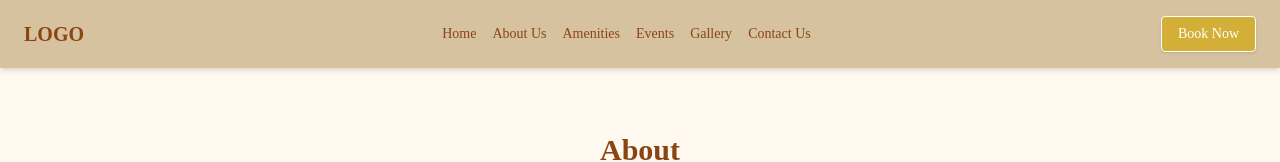
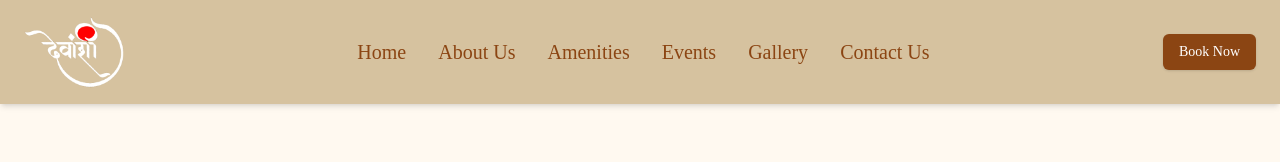
Before and after one commit to sujallll/devanshi-nx_504, a Next.js app: page /about in a window 1280 px wide. Shown: the top 162 px of the page. Built offline with nearby package versions, Linux system fonts and the light colour scheme.

Commit message:
Nav Bar Update

```diff
--- a/app/Amenities/page.tsx
+++ b/app/Amenities/page.tsx
@@ -28,19 +28,28 @@ export default function Amenities() {
     { icon: '/people-icon.png', title: '1700 People intake', description: 'Since the hall is 12,500 sq ft huge enough, it has the capacity which can fill upto 1700 guests at a time, without any hassle and chaotic atmosphere around' },
   ];
 
+  const scrollToBookingForm = () => {
+    const bookingForm = document.getElementById('booking-form');
+    if (bookingForm) {
+      bookingForm.scrollIntoView({ behavior: 'smooth' });
+    }
+  };
+
   return (
     <main className="min-h-screen bg-[#FFF9F0]">
       <header className="bg-[#D6C29F] py-4 px-6 shadow-md">
         <div className="container mx-auto">
           <nav className="flex items-center justify-between flex-wrap">
             <div className="flex items-center flex-shrink-0 mr-6">
+            <Link href="/">
               <Image
                 src="/images/logo.png"
                 alt="Devanshi NX Logo"
-                width={50}
+                width={100}
                 height={50}
                 className="mr-2"
               />
+              </Link>
             </div>
             <div className="block lg:hidden">
               <button
@@ -54,19 +63,19 @@ export default function Amenities() {
               </button>
             </div>
             <div className={`w-full block flex-grow lg:flex lg:items-center lg:w-auto ${isMenuOpen ? '' : 'hidden'}`}>
-              <div className="text-sm lg:flex-grow text-center">
+            <div className="text-center text-xl lg:flex-grow">
                 {navItems.map((item) => (
                   <Link
                     key={item.name}
                     href={item.href}
-                    className="block mt-4 lg:inline-block lg:mt-0 text-[#8B4513] hover:text-[#B8860B] mr-4"
+                    className="block mt-4 lg:inline-block lg:mt-0 text-[#8B4513] hover:text-[#B8860B] mr-8"
                   >
                     {item.name}
                   </Link>
                 ))}
               </div>
               <div>
-                <Button className="inline-block text-sm px-4 py-2 leading-none border rounded text-white border-white hover:border-transparent hover:text-[#D4AF37] hover:bg-white mt-4 lg:mt-0 bg-[#D4AF37]">
+              <Button onClick={scrollToBookingForm} className="inline-block text-sm px-4 py-2 leading-none text-white hover:border-transparent hover:text-[#8B4513] hover:bg-white mt-4 lg:mt-0 bg-[#8B4513]">
                   Book Now
                 </Button>
               </div>
@@ -107,7 +116,7 @@ export default function Amenities() {
         </div>
 
         {/* Booking Form */}
-        <div className="bg-[#F5E6D3] p-8 rounded-lg shadow-md max-w-3xl mx-auto">
+        <div id="booking-form" className="bg-[#F5E6D3] p-8 rounded-lg shadow-md max-w-3xl mx-auto">
           <h2 className="text-3xl font-bold mb-6 text-center text-[#8B4513]">Booking Form</h2>
           <form className="space-y-4">
             <div className="grid grid-cols-1 md:grid-cols-2 gap-4">
--- a/app/about/page.tsx
+++ b/app/about/page.tsx
@@ -20,15 +20,28 @@ export default function Home() {
     { name: 'Contact Us', href: '/contact' }
   ];
 
+  const scrollToBookingForm = () => {
+    const bookingForm = document.getElementById('booking-form');
+    if (bookingForm) {
+      bookingForm.scrollIntoView({ behavior: 'smooth' });
+    }
+  };
+
   return (
     <main className="min-h-screen bg-[#FFF9F0]">
       <header className="bg-[#D6C29F] py-4 px-6 shadow-md">
         <div className="container mx-auto">
           <nav className="flex items-center justify-between flex-wrap">
             <div className="flex items-center flex-shrink-0 mr-6">
-              <div className="text-[#8B4513] font-bold text-xl">
-                LOGO
-              </div>
+            <Link href="/">
+              <Image
+                src="/images/logo.png"
+                alt="Devanshi NX Logo"
+                width={100}
+                height={50}
+                className="mr-2"
+              />
+              </Link>
             </div>
             <div className="block lg:hidden">
               <button
@@ -42,19 +55,19 @@ export default function Home() {
               </button>
             </div>
             <div className={`w-full block flex-grow lg:flex lg:items-center lg:w-auto ${isMenuOpen ? '' : 'hidden'}`}>
-              <div className="text-sm lg:flex-grow text-center">
+            <div className="text-center text-xl lg:flex-grow">
                 {navItems.map((item) => (
                   <Link
                     key={item.name}
                     href={item.href}
-                    className="block mt-4 lg:inline-block lg:mt-0 text-[#8B4513] hover:text-[#B8860B] mr-4"
+                    className="block mt-4 lg:inline-block lg:mt-0 text-[#8B4513] hover:text-[#B8860B] mr-8"
                   >
                     {item.name}
                   </Link>
                 ))}
               </div>
               <div>
-                <Button className="inline-block text-sm px-4 py-2 leading-none border rounded text-white border-white hover:border-transparent hover:text-[#D4AF37] hover:bg-white mt-4 lg:mt-0 bg-[#D4AF37]">
+              <Button onClick={scrollToBookingForm} className="inline-block text-sm px-4 py-2 leading-none text-white hover:border-transparent hover:text-[#8B4513] hover:bg-white mt-4 lg:mt-0 bg-[#8B4513]">
                   Book Now
                 </Button>
               </div>
@@ -102,7 +115,7 @@ export default function Home() {
         </div>
 
         {/* Booking Form */}
-        <div className="bg-[#F5E6D3] p-8 rounded-lg shadow-md max-w-3xl mx-auto">
+        <div id="booking-form" className="bg-[#F5E6D3] p-8 rounded-lg shadow-md max-w-3xl mx-auto">
           <h2 className="text-3xl font-bold mb-6 text-center text-[#8B4513]">Booking Form</h2>
           <form className="space-y-4">
             <div className="grid grid-cols-1 md:grid-cols-2 gap-4">
--- a/app/contact/page.tsx
+++ b/app/contact/page.tsx
@@ -6,7 +6,6 @@ import { Button } from '@/components/ui/button';
 import { Card, CardContent } from '@/components/ui/card';
 import { Input } from '@/components/ui/input';
 import { Textarea } from '@/components/ui/textarea';
-
 
 export default function Contact() {
   const [isMenuOpen, setIsMenuOpen] = useState(false);
@@ -20,19 +19,28 @@ export default function Contact() {
     { name: 'Contact Us', href: '/contact' }
   ];
 
+  const scrollToBookingForm = () => {
+    const bookingForm = document.getElementById('booking-form');
+    if (bookingForm) {
+      bookingForm.scrollIntoView({ behavior: 'smooth' });
+    }
+  };
+
   return (
     <main className="min-h-screen bg-[#FFF9F0]">
       <header className="bg-[#D6C29F] py-4 px-6 shadow-md">
         <div className="container mx-auto">
           <nav className="flex items-center justify-between flex-wrap">
             <div className="flex items-center flex-shrink-0 mr-6">
+              <Link href="/">
                 <Image
                   src="/images/logo.png"
                   alt="Devanshi NX Logo"
-                width={50}
+                  width={100}
                   height={50}
-                className="mr-2"
+                  className="mr-2 cursor-pointer"
                 />
+              </Link>
             </div>
             <div className="block lg:hidden">
               <button
@@ -46,19 +54,19 @@ export default function Contact() {
               </button>
             </div>
             <div className={`w-full block flex-grow lg:flex lg:items-center lg:w-auto ${isMenuOpen ? '' : 'hidden'}`}>
-              <div className="text-sm lg:flex-grow text-center">
+              <div className="text-center text-xl lg:flex-grow">
                 {navItems.map((item) => (
                   <Link
                     key={item.name}
                     href={item.href}
-                    className="block mt-4 lg:inline-block lg:mt-0 text-[#8B4513] hover:text-[#B8860B] mr-4"
+                    className="block mt-4 lg:inline-block lg:mt-0 text-[#8B4513] hover:text-[#B8860B] mr-8"
                   >
                     {item.name}
                   </Link>
                 ))}
               </div>
               <div>
-                <Button className="inline-block text-sm px-4 py-2 leading-none border rounded text-white border-white hover:border-transparent hover:text-[#D4AF37] hover:bg-white mt-4 lg:mt-0 bg-[#D4AF37]">
+                <Button onClick={scrollToBookingForm} className="inline-block text-sm px-4 py-2 leading-none text-white hover:border-transparent hover:text-[#8B4513] hover:bg-white mt-4 lg:mt-0 bg-[#8B4513]">
                   Book Now
                 </Button>
               </div>
--- a/app/events/page.tsx
+++ b/app/events/page.tsx
@@ -29,19 +29,28 @@ export default function Events() {
 
 
 
+  const scrollToBookingForm = () => {
+    const bookingForm = document.getElementById('booking-form');
+    if (bookingForm) {
+      bookingForm.scrollIntoView({ behavior: 'smooth' });
+    }
+  };
+
   return (
     <main className="min-h-screen bg-[#FFF9F0]">
       <header className="bg-[#D6C29F] py-4 px-6 shadow-md">
         <div className="container mx-auto">
           <nav className="flex items-center justify-between flex-wrap">
             <div className="flex items-center flex-shrink-0 mr-6">
+            <Link href="/">
               <Image
                 src="/images/logo.png"
                 alt="Devanshi NX Logo"
-                width={50}
+                width={100}
                 height={50}
                 className="mr-2"
               />
+              </Link>
             </div>
             <div className="block lg:hidden">
               <button
@@ -55,19 +64,19 @@ export default function Events() {
               </button>
             </div>
             <div className={`w-full block flex-grow lg:flex lg:items-center lg:w-auto ${isMenuOpen ? '' : 'hidden'}`}>
-              <div className="text-sm lg:flex-grow text-center">
+            <div className="text-center text-xl lg:flex-grow">
                 {navItems.map((item) => (
                   <Link
                     key={item.name}
                     href={item.href}
-                    className="block mt-4 lg:inline-block lg:mt-0 text-[#8B4513] hover:text-[#B8860B] mr-4"
+                    className="block mt-4 lg:inline-block lg:mt-0 text-[#8B4513] hover:text-[#B8860B] mr-8"
                   >
                     {item.name}
                   </Link>
                 ))}
               </div>
               <div>
-                <Button className="inline-block text-sm px-4 py-2 leading-none border rounded text-white border-white hover:border-transparent hover:text-[#D4AF37] hover:bg-white mt-4 lg:mt-0 bg-[#D4AF37]">
+                <Button onClick={scrollToBookingForm} className="inline-block text-sm px-4 py-2 leading-none text-white hover:border-transparent hover:text-[#8B4513] hover:bg-white mt-4 lg:mt-0 bg-[#8B4513]">
                   Book Now
                 </Button>
               </div>
@@ -113,7 +122,7 @@ export default function Events() {
         </div>
 
         {/* Booking Form */}
-        <div className="bg-[#F5E6D3] p-8 rounded-lg shadow-md max-w-3xl mx-auto mt-16">
+        <div id="booking-form" className="bg-[#F5E6D3] p-8 rounded-lg shadow-md max-w-3xl mx-auto">
           <h2 className="text-3xl font-bold mb-6 text-center text-[#8B4513]">Booking Form</h2>
           <form className="space-y-4">
             <div className="grid grid-cols-1 md:grid-cols-2 gap-4">
--- a/app/gallery/page.tsx
+++ b/app/gallery/page.tsx
@@ -50,19 +50,28 @@ export default function Home() {
     { src: '/event-12.jpg', alt: 'Event 12' },
   ];
 
+  const scrollToBookingForm = () => {
+    const bookingForm = document.getElementById('booking-form');
+    if (bookingForm) {
+      bookingForm.scrollIntoView({ behavior: 'smooth' });
+    }
+  };
+
   return (
     <main className="min-h-screen bg-[#FFF9F0]">
       <header className="bg-[#D6C29F] py-4 px-6 shadow-md">
         <div className="container mx-auto">
           <nav className="flex items-center justify-between flex-wrap">
             <div className="flex items-center flex-shrink-0 mr-6">
+            <Link href="/">
               <Image
                 src="/images/logo.png"
                 alt="Devanshi NX Logo"
-                width={50}
+                width={100}
                 height={50}
                 className="mr-2"
               />
+              </Link>
             </div>
             <div className="block lg:hidden">
               <button
@@ -76,19 +85,19 @@ export default function Home() {
               </button>
             </div>
             <div className={`w-full block flex-grow lg:flex lg:items-center lg:w-auto ${isMenuOpen ? '' : 'hidden'}`}>
-              <div className="text-sm lg:flex-grow text-center">
+            <div className="text-center text-xl lg:flex-grow">
                 {navItems.map((item) => (
                   <Link
                     key={item.name}
                     href={item.href}
-                    className="block mt-4 lg:inline-block lg:mt-0 text-[#8B4513] hover:text-[#B8860B] mr-4"
+                    className="block mt-4 lg:inline-block lg:mt-0 text-[#8B4513] hover:text-[#B8860B] mr-8"
                   >
                     {item.name}
                   </Link>
                 ))}
               </div>
               <div>
-                <Button className="inline-block text-sm px-4 py-2 leading-none border rounded text-white border-white hover:border-transparent hover:text-[#D4AF37] hover:bg-white mt-4 lg:mt-0 bg-[#D4AF37]">
+                <Button onClick={scrollToBookingForm} className="inline-block text-sm px-4 py-2 leading-none text-white hover:border-transparent hover:text-[#8B4513] hover:bg-white mt-4 lg:mt-0 bg-[#8B4513]">
                   Book Now
                 </Button>
               </div>
@@ -137,7 +146,7 @@ export default function Home() {
         </div>
 
         {/* Booking Form */}
-        <div className="bg-[#F5E6D3] p-8 rounded-lg shadow-md max-w-3xl mx-auto">
+        <div id="booking-form" className="bg-[#F5E6D3] p-8 rounded-lg shadow-md max-w-3xl mx-auto">
           <h2 className="text-3xl font-bold mb-6 text-center text-[#8B4513]">Booking Form</h2>
           <form className="space-y-4">
             <div className="grid grid-cols-1 md:grid-cols-2 gap-4">
--- a/app/page.tsx
+++ b/app/page.tsx
@@ -53,12 +53,12 @@ export default function Home() {
               </button>
             </div>
             <div className={`w-full block flex-grow lg:flex lg:items-center lg:w-auto ${isMenuOpen ? '' : 'hidden'}`}>
-              <div className="text-sm lg:flex-grow text-center">
+            <div className="text-center text-xl lg:flex-grow">
                 {navItems.map((item) => (
                   <Link
                     key={item.name}
                     href={item.href}
-                    className="block mt-4 lg:inline-block lg:mt-0 text-[#8B4513] hover:text-[#B8860B] mr-4"
+                    className="block mt-4 lg:inline-block lg:mt-0 text-[#8B4513] hover:text-[#B8860B] mr-8"
                   >
                     {item.name}
                   </Link>
```
Lines whose indentation alone changed are shown as unchanged.
